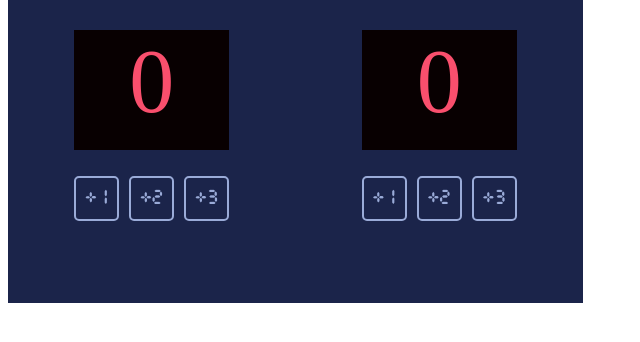
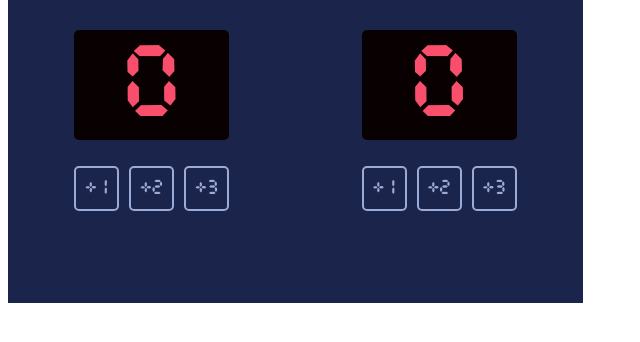
Before and after one commit to TildaL/Basketball-Scoreboard, a plain HTML site: page index.html in a window 1280 px wide. Shown: the part 90-432 px from the top of the page, without its empty margins (0-640 px from the left). Drawn offline with Linux system fonts and the light colour scheme.

Commit message:
new code

```diff
--- a/style.css
+++ b/style.css
@@ -3,7 +3,11 @@
     font-family: Cursed Timer;
 }
 
-h2, button {
+button {
+    font-family: Cursed Timer;
+}
+
+.score {
     font-family: Cursed Timer;
 }
 
@@ -25,12 +29,14 @@ h2 {
 
 .score {
     width: 155px;
-    height: 120px;
+    height: 100px;
     background-color: #080001;
     color:#F94F6D;
     font-size: 90px;
     font-weight:400;
     text-align: center;
+    padding-top: 10px;
+    border-radius: 5px;
 }
 
 .btn-container {
```
